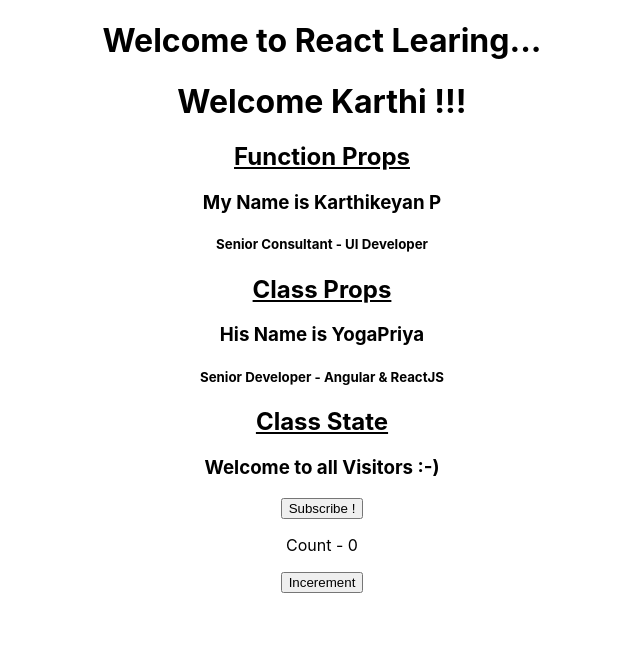
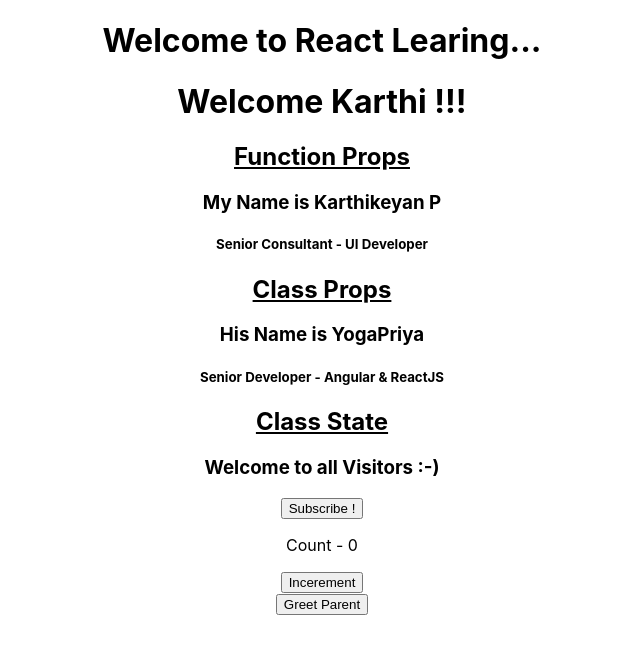
Before and after one commit to KKeyan24/reactJSLearing, a React (Create React App) app: page / in a window 1280 px wide. Shown: the top 654 px of the page, without its empty margins (318-958 px from the left). Built offline with nearby package versions, Linux system fonts and the light colour scheme.

Commit message:
RJS:- Method as Props

```diff
--- a/src/App.js
+++ b/src/App.js
@@ -6,6 +6,7 @@ import KKNProps from './Props&State/PropsFunction';
 import KKNPropsClass from './Props&State/PropsClass';
 import KKNStateClass from './Props&State/StateClass';
 import Counter from './Props&State/Setstare';
+import ParentComp from './Other/ParentComp';
 
 function App() {
   return (
@@ -20,6 +21,7 @@ function App() {
       </KKNPropsClass>
       <KKNStateClass></KKNStateClass>
       <Counter/>
+      <ParentComp/>
     </div>
   );
 }
--- /dev/null
+++ b/src/Other/ChildComp.js
@@ -0,0 +1,12 @@
+import React from 'react'
+
+function ChildComp(props) {
+  return (
+    <div>
+      {/* <button onClick={props.greetHandler}>Greet Parent</button> */}
+      <button onClick={() => props.greetHandler('Welcome Child')}>Greet Parent</button>
+    </div>
+  )
+}
+
+export default ChildComp
--- /dev/null
+++ b/src/Other/ParentComp.js
@@ -0,0 +1,27 @@
+import React, { Component } from 'react'
+import ChildComp from './ChildComp'
+
+class ParentComp extends Component {
+    constructor(props) {
+      super(props)
+
+      this.state = {
+         parentName: 'Parent'
+      }
+    }
+
+    greetParent = (childName) => {
+        alert(`Hello ${this.state.parentName}! from ${childName}`)
+    }
+
+
+  render() {
+    return (
+      <div>
+        <ChildComp greetHandler={this.greetParent}></ChildComp>
+      </div>
+    )
+  }
+}
+
+export default ParentComp
```
